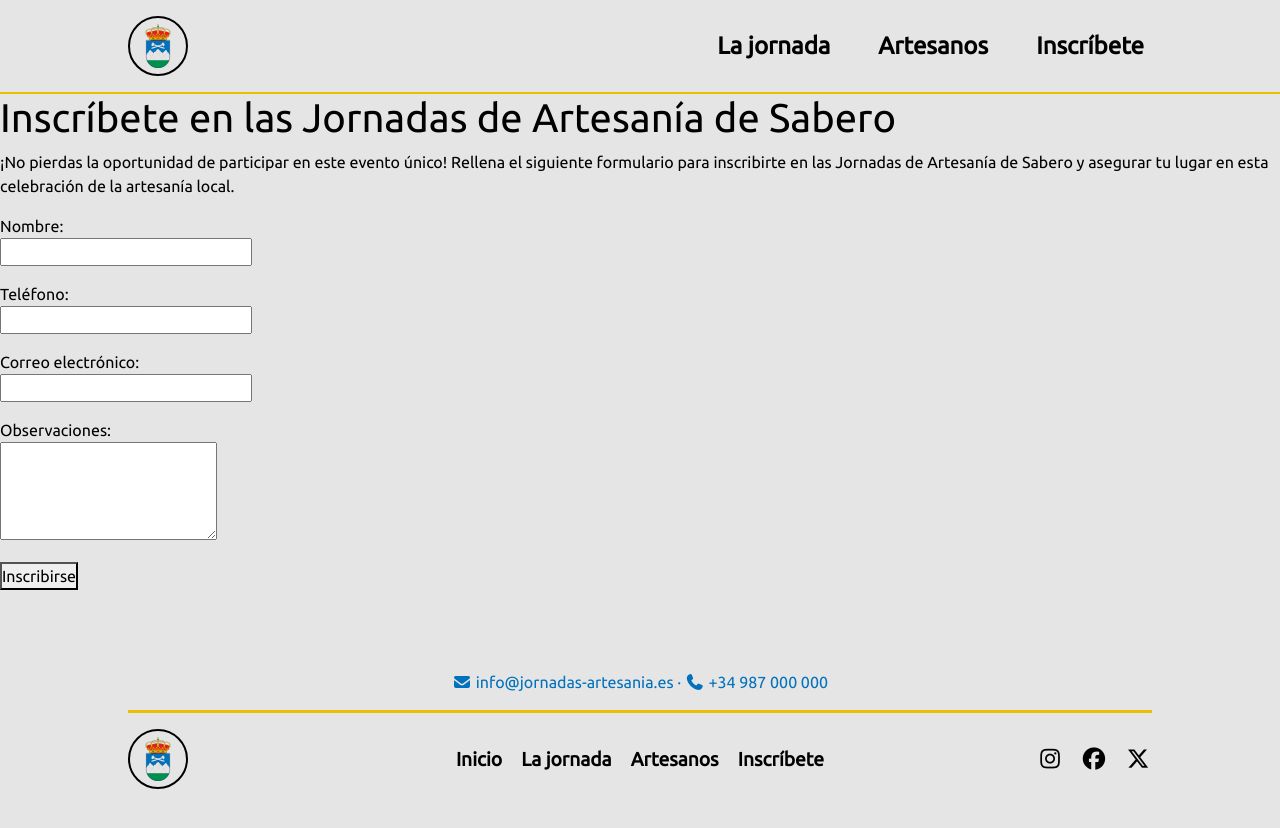
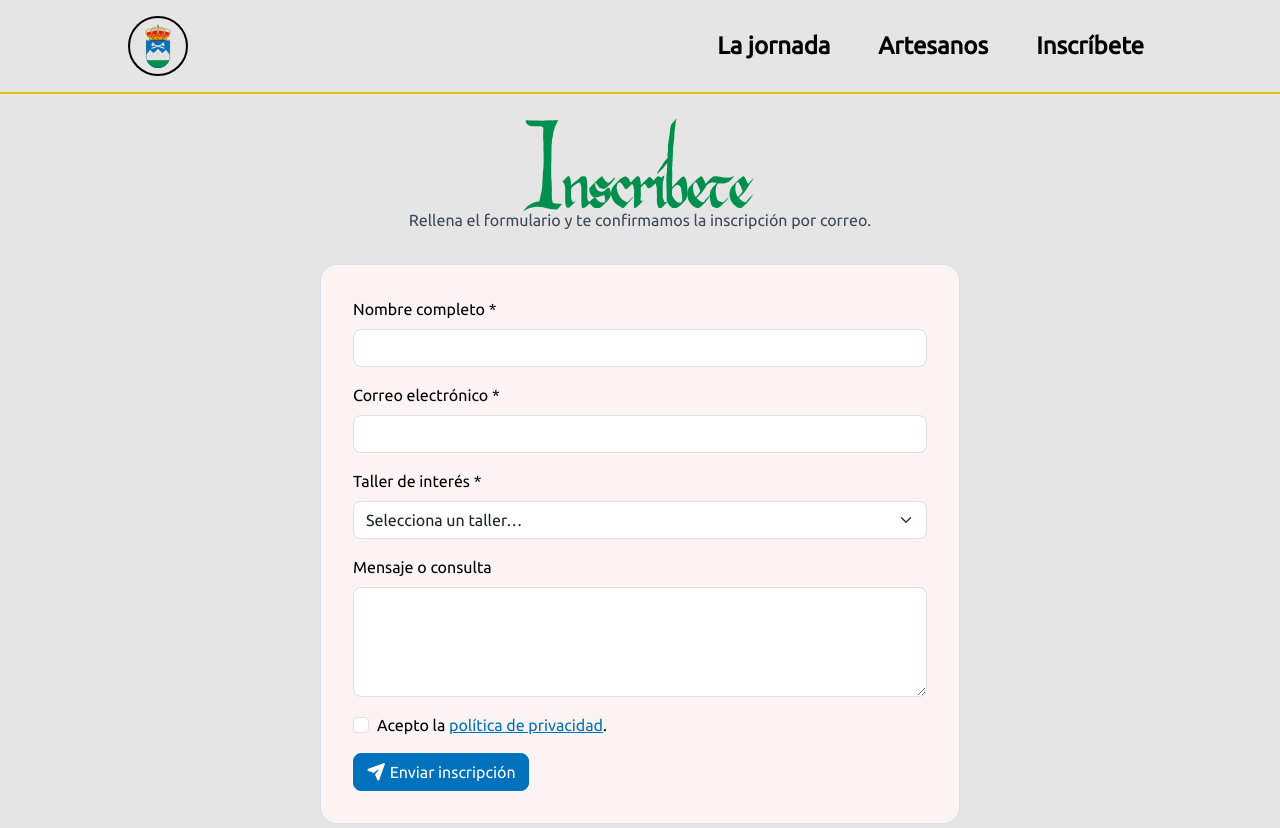
Before and after one commit to oromeraa/HTML-II-PEC2, a website built with Parcel: page src/inscription.html in a window 1280 px wide. Shown: the top 828 px of the page. Before the commit the page ends 805 px from the top, so only its background shows below. Built offline with nearby package versions, Linux system fonts and the light colour scheme.

Commit message:
inscription

```diff
--- a/src/assets/scripts/main.js
+++ b/src/assets/scripts/main.js
@@ -6,3 +6,15 @@
 import "@fontsource/ubuntu/index.css";
 import "@fortawesome/fontawesome-free/css/all.css";
 import "bootstrap/dist/js/bootstrap.bundle.min.js";
+
+// Form validation
+const form = document.querySelector(".inscription-form");
+if (form) {
+  form.addEventListener("submit", (event) => {
+    if (!form.checkValidity()) {
+      event.preventDefault();
+      event.stopPropagation();
+    }
+    form.classList.add("was-validated");
+  });
+}
--- a/src/assets/styles/abstracts/_variables.scss
+++ b/src/assets/styles/abstracts/_variables.scss
@@ -62,3 +62,6 @@ $border-radius-card: $radius;
 
 // Grid
 $grid-gap: 1.5rem;
+
+// Surface color (neutral background for cards and sections)
+$color-surface: #fff;
--- a/src/assets/styles/pages/_inscription.scss
+++ b/src/assets/styles/pages/_inscription.scss
@@ -0,0 +1,70 @@
+/*------------------------------------*\
+  # Inscription page
+\*------------------------------------*/
+
+@use "../abstracts/variables" as *;
+
+// ── Layout de página ──────────────────────────────────────────────────────────
+
+body.inscription {
+  display: flex;
+  flex-direction: column;
+  min-height: 100dvh;
+}
+
+.inscription-page {
+  flex: 1;
+  container-type: inline-size;
+  container-name: inscription-page;
+  padding: 3rem 0 5rem;
+  display: flex;
+  flex-direction: column;
+  align-items: center;
+  justify-content: flex-start;
+
+  .container {
+    width: 100%;
+  }
+
+  &__header {
+    text-align: center;
+    margin-bottom: 2rem;
+  }
+
+  &__title {
+    font-family: $font-display;
+    font-size: clamp(2rem, 5cqi, 3rem);
+    color: $color-primary;
+    margin-bottom: 0.5rem;
+  }
+
+  &__intro {
+    color: oklch(40% 0.03 250);
+    max-width: 55ch;
+    margin: 0 auto;
+    text-align: center;
+  }
+}
+
+// ── Formulario ────────────────────────────────────────────────────────────────
+
+.inscription-form {
+  max-width: 640px;
+  margin: 0 auto;
+  background-color: color-mix(in oklch, $color-surface 94%, $color-primary);
+  padding: 2rem;
+  border-radius: $border-radius-card;
+  border: 1px solid oklch(90% 0.02 250);
+
+  @container inscription-page (width < 500px) {
+    padding: 1.25rem;
+  }
+
+  &.was-validated .form-control:valid {
+    border-color: oklch(55% 0.15 145);
+  }
+
+  &.was-validated .form-control:invalid {
+    border-color: oklch(55% 0.2 20);
+  }
+}
--- a/src/inscription.html
+++ b/src/inscription.html
@@ -1,44 +1,105 @@
 <!doctype html>
 
-<html>
+<html lang="es">
   <head>
     <meta charset="utf-8" />
-    <meta name="viewport" content="width=device-width" />
+    <meta name="viewport" content="width=device-width, initial-scale=1.0" />
     <link rel="stylesheet" type="text/css" href="./assets/styles/main.scss" />
     <!-- do not remove this line! -->
-    <title>Jornadas de Artesanía de Sabero</title>
+    <title>Inscríbete — Jornadas de Artesanía de Sabero</title>
   </head>
-  <body>
+  <body class="inscription">
     <include src="./views/header.html"></include>
-    <main>
-      <h1>Inscríbete en las Jornadas de Artesanía de Sabero</h1>
-      <p>
-        ¡No pierdas la oportunidad de participar en este evento único! Rellena
-        el siguiente formulario para inscribirte en las Jornadas de Artesanía de
-        Sabero y asegurar tu lugar en esta celebración de la artesanía local.
-      </p>
-      <form name="contact" method="POST" data-netlify="true">
-        <p>
-          <label for="name">Nombre:</label><br />
-          <input type="text" id="name" name="name" required />
-        </p>
-        <p>
-          <label for="phone">Teléfono:</label><br />
-          <input type="tel" id="phone" name="phone" />
-        </p>
-        <p>
-          <label for="email">Correo electrónico:</label><br />
-          <input type="email" id="email" name="email" required />
-        </p>
-        <p>
-          <label for="message">Observaciones:</label><br />
-          <textarea id="message" name="message" rows="4"></textarea>
-        </p>
-        <p>
-          <button type="submit">Inscribirse</button>
-        </p>
-      </form>
+
+    <main class="inscription-page">
+      <div class="container">
+        <div class="inscription-page__header">
+          <h1 class="inscription-page__title">Inscríbete</h1>
+          <p class="inscription-page__intro">
+            Rellena el formulario y te confirmamos la inscripción por correo.
+          </p>
+        </div>
+
+        <form
+          name="inscripcio-tallers"
+          method="POST"
+          data-netlify="true"
+          netlify-honeypot="bot-field"
+          class="inscription-form"
+          novalidate
+        >
+          <input type="hidden" name="form-name" value="inscripcio-tallers" />
+
+          <div class="mb-3">
+            <label for="nombre" class="form-label">Nombre completo *</label>
+            <input
+              type="text"
+              id="nombre"
+              name="nombre"
+              class="form-control"
+              required
+            />
+            <div class="invalid-feedback">Por favor, introduce tu nombre.</div>
+          </div>
+
+          <div class="mb-3">
+            <label for="email" class="form-label">Correo electrónico *</label>
+            <input
+              type="email"
+              id="email"
+              name="email"
+              class="form-control"
+              required
+            />
+            <div class="invalid-feedback">Introduce un email válido.</div>
+          </div>
+
+          <div class="mb-3">
+            <label for="taller" class="form-label">Taller de interés *</label>
+            <select id="taller" name="taller" class="form-select" required>
+              <option value="" disabled selected>Selecciona un taller…</option>
+              <option value="torno">Iniciación al torno (María López)</option>
+              <option value="tenido">Teñido natural (Sara Puig)</option>
+              <option value="vidrio">
+                Demostración de vidrio (Àlex Ferrer)
+              </option>
+            </select>
+            <div class="invalid-feedback">Selecciona un taller.</div>
+          </div>
+
+          <div class="mb-3">
+            <label for="mensaje" class="form-label">Mensaje o consulta</label>
+            <textarea
+              id="mensaje"
+              name="mensaje"
+              class="form-control"
+              rows="4"
+            ></textarea>
+          </div>
+
+          <div class="mb-3 form-check">
+            <input
+              type="checkbox"
+              id="privacidad"
+              name="privacidad"
+              class="form-check-input"
+              required
+            />
+            <label for="privacidad" class="form-check-label">
+              Acepto la <a href="#">política de privacidad</a>.
+            </label>
+            <div class="invalid-feedback">
+              Debes aceptar la política de privacidad.
+            </div>
+          </div>
+
+          <button type="submit" class="btn btn-primary">
+            <i class="fa-solid fa-paper-plane"></i> Enviar inscripción
+          </button>
+        </form>
+      </div>
     </main>
+
     <include src="./views/footer.html"></include>
     <script type="module" src="./assets/scripts/main.js"></script>
     <!-- do not remove this line! -->
```
